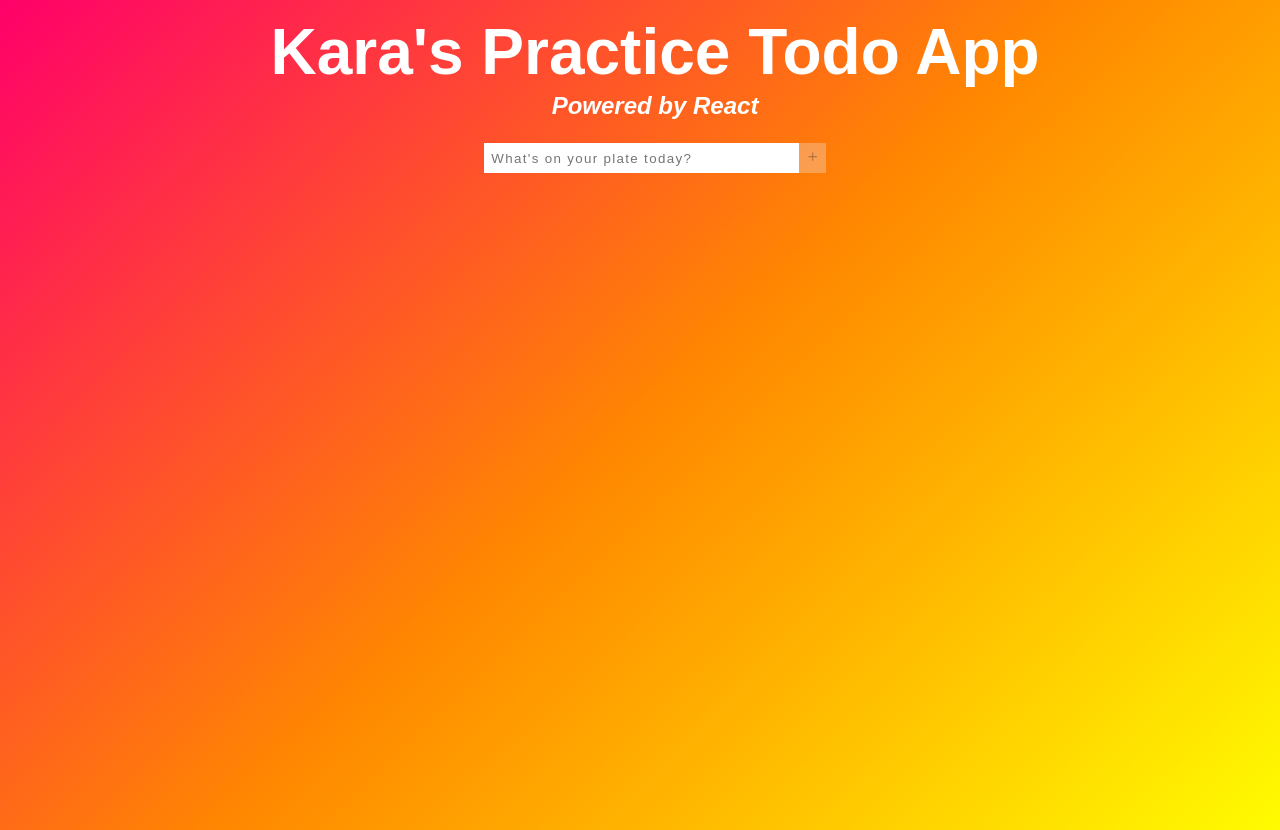
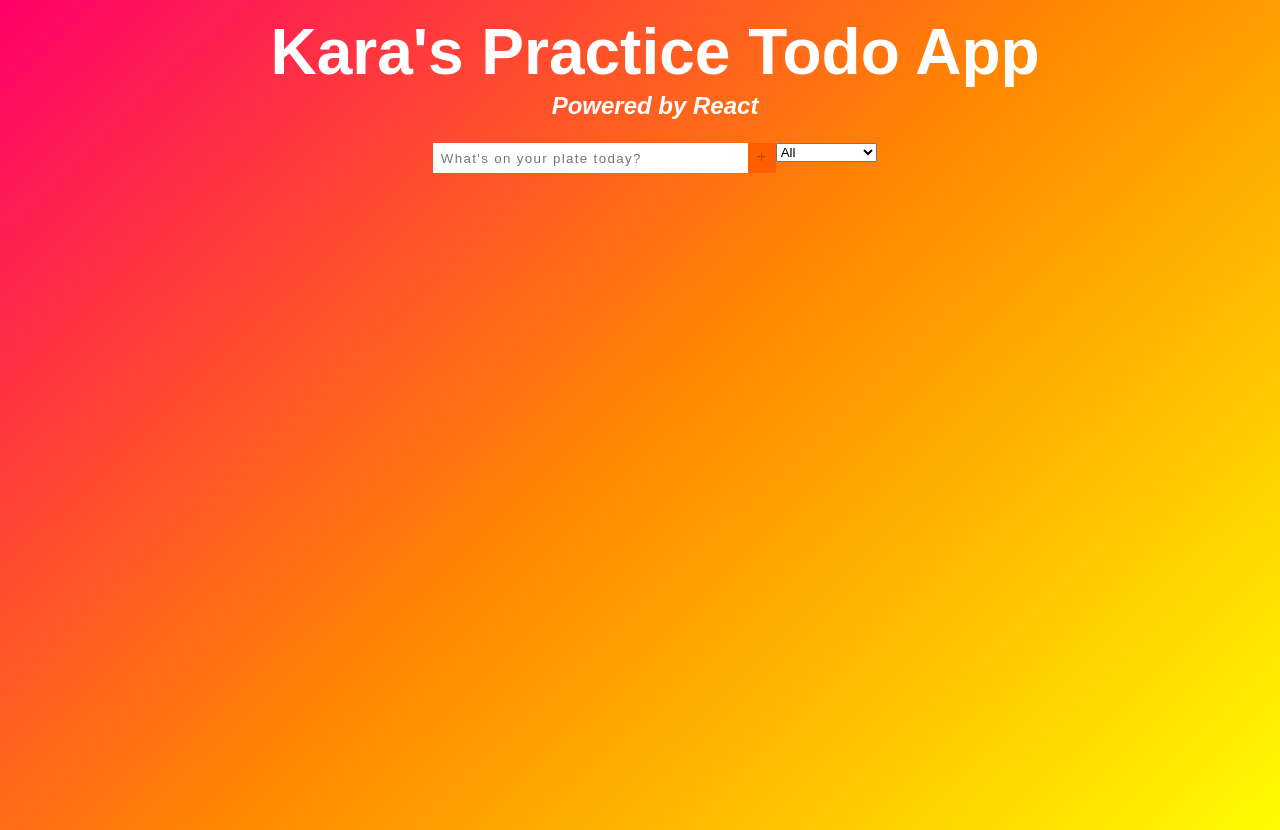
Before and after one commit to klesueur/React-ToDo, a React (Create React App) app: page / in a window 1280 px wide. Shown: the top 830 px of the page. Built offline with nearby package versions, Linux system fonts and the light colour scheme; a web font is replaced by a local one.

Commit message:
setting up filter feature

```diff
--- a/src/App.css
+++ b/src/App.css
@@ -53,6 +53,12 @@
   background-color: #89fbff;
 } */
 
+.add-btn {
+  /* background-color: rgb(255, 136, 38); */
+  /* background-color: #f5571e; */
+  background-color: #ff5f00;
+}
+
 .complete-btn {
   background-color: #00f7ff;
 }
@@ -66,8 +72,6 @@
 .trash-btn:hover {
   background-color: rgb(233, 89, 233);
 }
-
-
 
 .todo-view {
   width: 500px;
--- a/src/App.js
+++ b/src/App.js
@@ -4,8 +4,14 @@
 import List from './Components/List';
 
 function App() {
+  //State
   const [inputText, setInputText] = useState('');
   const [todos, setTodos] = useState([]);
+  const [status, setStatus] = useState('all');
+  const [filteredTodos, setFilteredTodos] = useState([]);
+
+  //Functions, Events
+
 
   return (
     <div className="App">
@@ -18,6 +24,7 @@
         setInputText={setInputText}
         todoList={todos}
         setTodoList={setTodos}
+        setStatus={setStatus}
       />
       <List
         inputText={inputText}
--- a/src/Components/Form.js
+++ b/src/Components/Form.js
@@ -20,6 +20,10 @@
             props.setInputText('');
         }
 
+        const statusHandler = (e) => {
+            props.setStatus(e.target.value)
+        }
+
     return(
         // onSubmit within "form" - as an onClick with passed function,
         // works with Enter key
@@ -32,6 +36,13 @@
             <button className="add-btn" type="submit" disabled={props.inputText.length<1} >
                 <IoMdAdd />
             </button>
+            <div className="select">
+                <select className="filter-todos" name="todos" onChange={statusHandler}>
+                    <option value="all"> All </option>
+                    <option value="completed"> Completed </option>
+                    <option value="uncompleted"> Uncompleted </option>
+                </select>
+            </div>
         </form>
     )
 }
```
